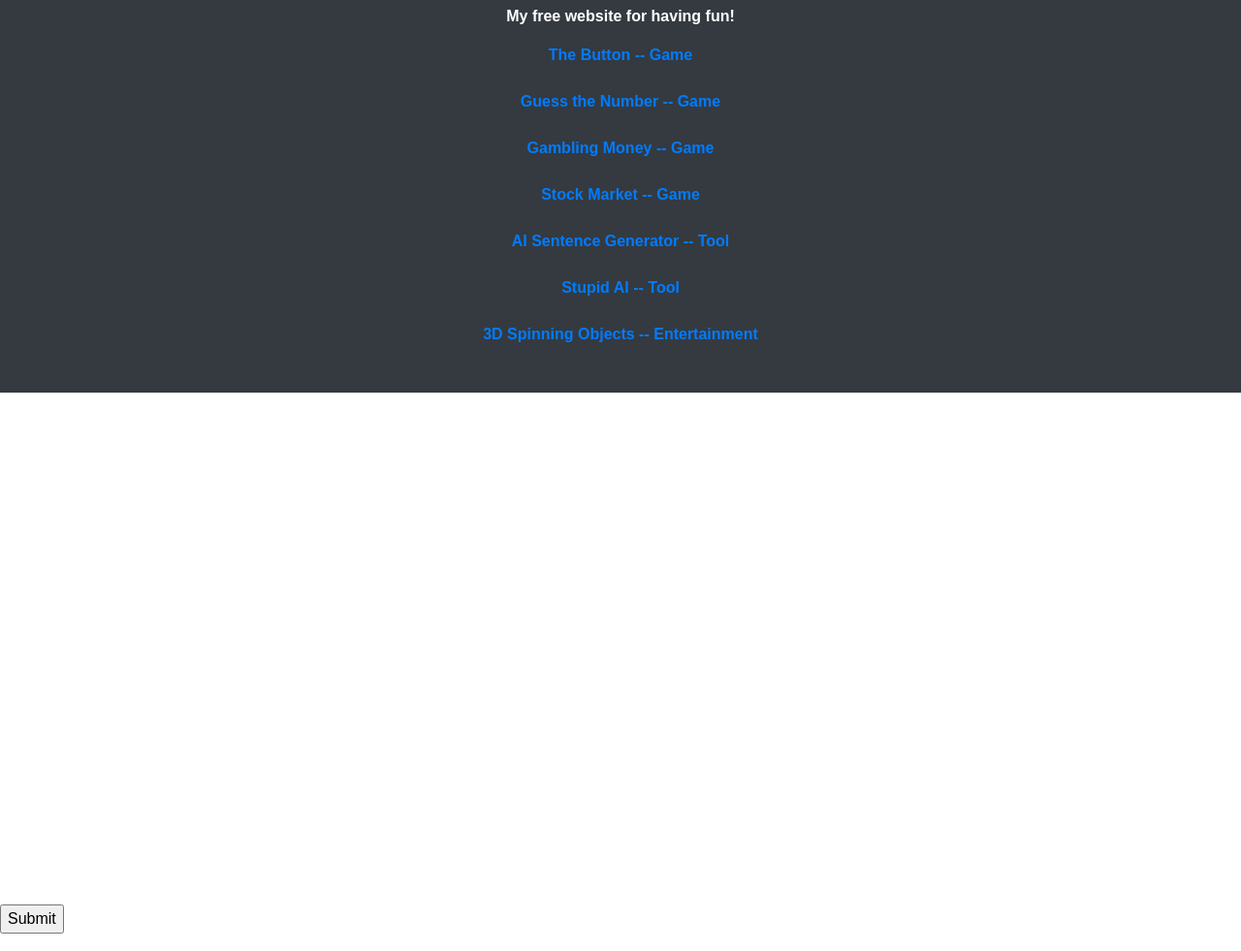
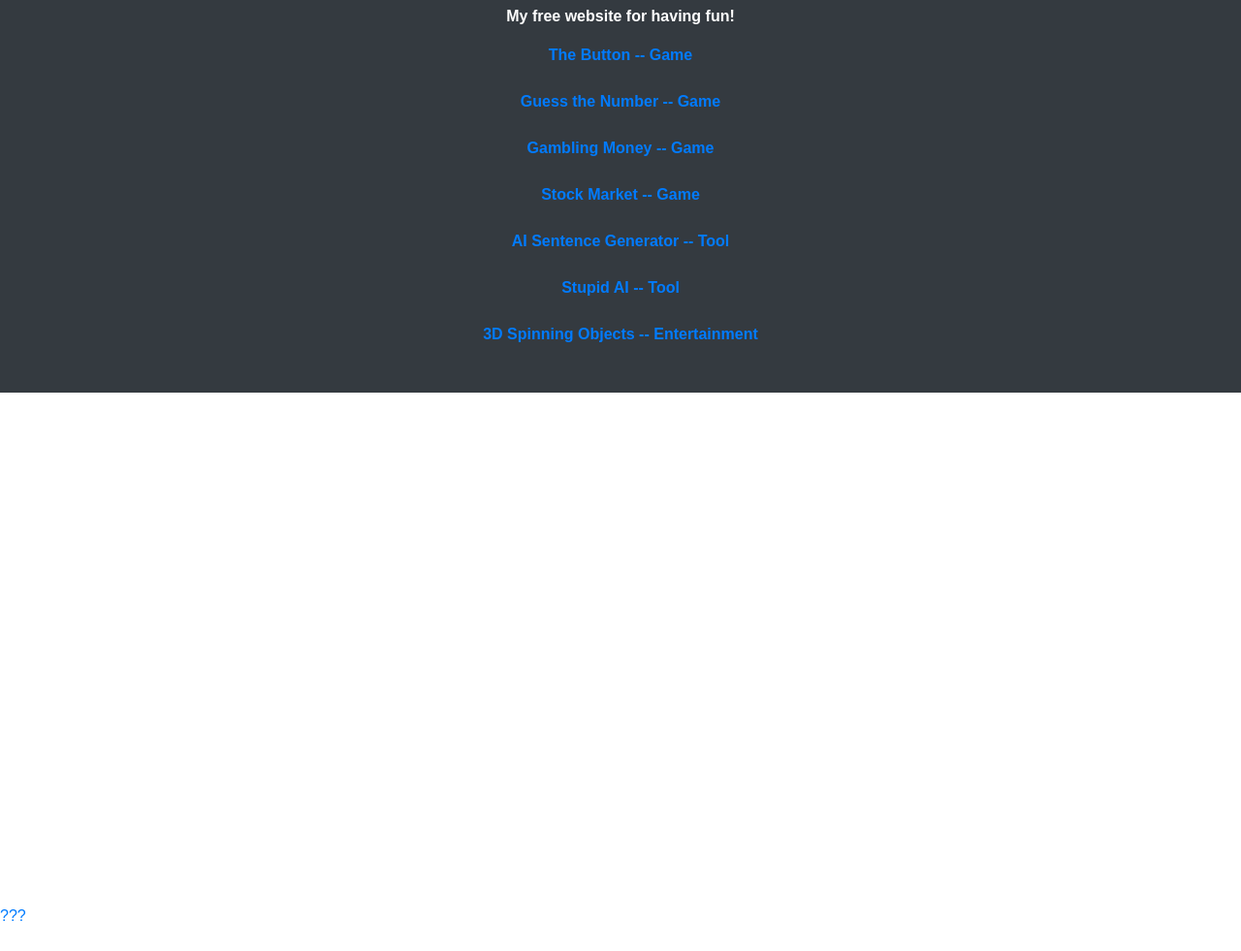
Before and after one commit to coolcheeseguy/bluespeed, a plain HTML site: page index.html in a window 1280 px wide. Shown: the part 75-1056 px from the top of the page at 97% size. Drawn offline with nearby package versions, Linux system fonts and the light colour scheme.

Commit message:
Update index.html

```diff
--- a/index.html
+++ b/index.html
@@ -30,9 +30,7 @@
       <a href="cool3d.html">3D Spinning Objects -- Entertainment</a><br><br>
 </header>
 <br><br><br><br><br><br><br><br><br><br><br><br><br><br><br><br><br><br><br><br><br><br>
-<form action="normal.html" method="POST">
-       <input type="submit"/>
-     </form>
+   <a href="normal.html">???</a><br><br>
 <style>
     body {
     font-family: Arial, sans-serif;
```
